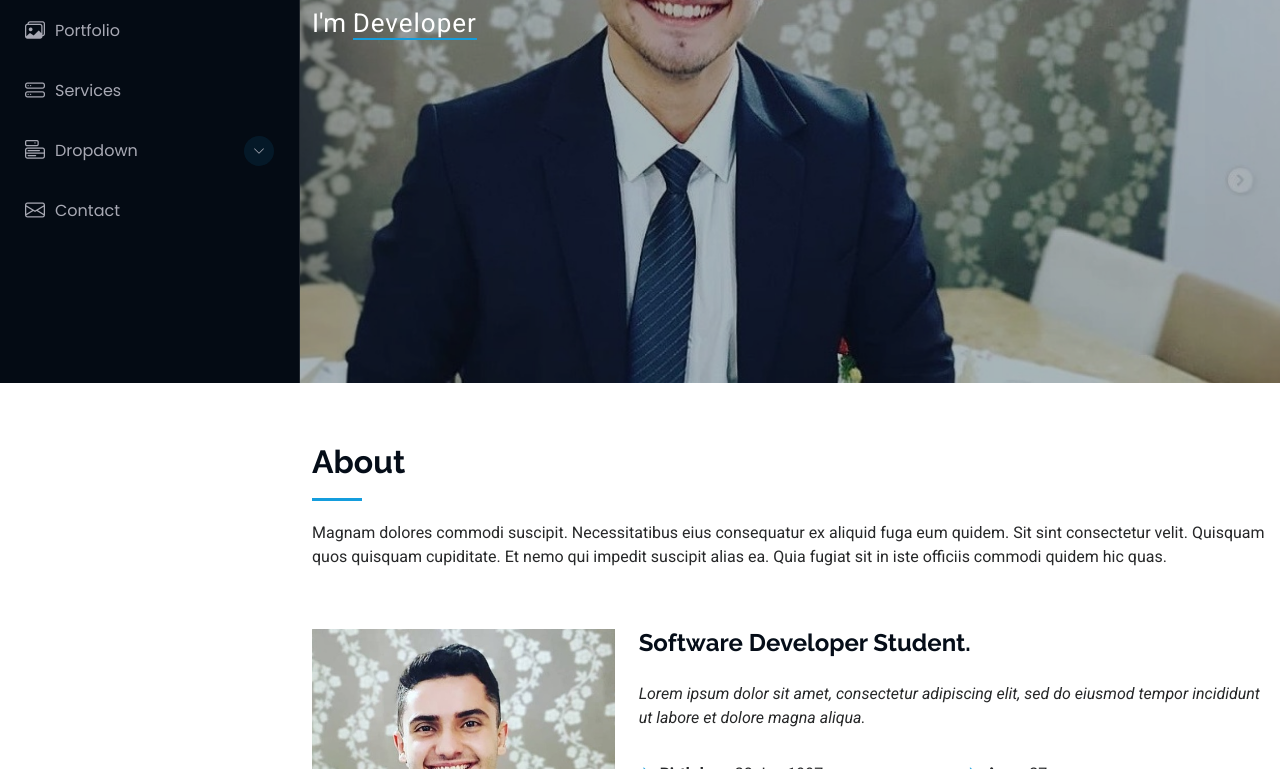
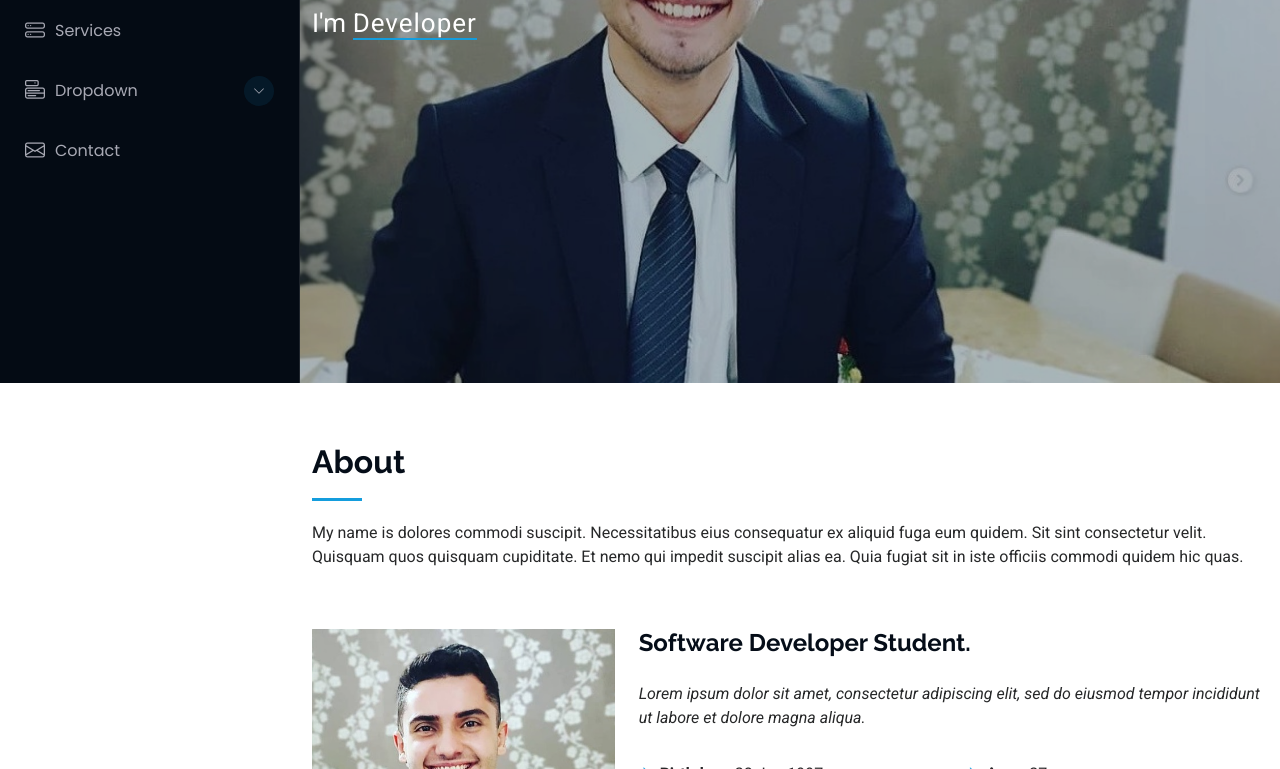
Before and after one commit to tiagocarnio/Portfolio-, a plain HTML site: page index.html in a window 1280 px wide. Shown: the part 417-1186 px from the top of the page. Drawn offline with Linux system fonts and the light colour scheme.

Commit message:
minor adjustments on the nav bar

```diff
--- a/index.html
+++ b/index.html
@@ -62,7 +62,6 @@
         <li><a href="#hero" class="active"><i class="bi bi-house navicon"></i>Home</a></li>
         <li><a href="#about"><i class="bi bi-person navicon"></i> About</a></li>
         <li><a href="#resume"><i class="bi bi-file-earmark-text navicon"></i> Resume</a></li>
-        <li><a href="#portfolio"><i class="bi bi-images navicon"></i> Portfolio</a></li>
         <li><a href="#services"><i class="bi bi-hdd-stack navicon"></i> Services</a></li>
         <li class="dropdown"><a href="#"><i class="bi bi-menu-button navicon"></i> <span>Dropdown</span> <i class="bi bi-chevron-down toggle-dropdown"></i></a>
           <ul>
@@ -107,7 +106,7 @@
       <!-- Section Title -->
       <div class="container section-title" data-aos="fade-up">
         <h2>About</h2>
-        <p>Magnam dolores commodi suscipit. Necessitatibus eius consequatur ex aliquid fuga eum quidem. Sit sint consectetur velit. Quisquam quos quisquam cupiditate. Et nemo qui impedit suscipit alias ea. Quia fugiat sit in iste officiis commodi quidem hic quas.</p>
+        <p> My name is dolores commodi suscipit. Necessitatibus eius consequatur ex aliquid fuga eum quidem. Sit sint consectetur velit. Quisquam quos quisquam cupiditate. Et nemo qui impedit suscipit alias ea. Quia fugiat sit in iste officiis commodi quidem hic quas.</p>
       </div><!-- End Section Title -->
 
       <div class="container" data-aos="fade-up" data-aos-delay="100">
```
